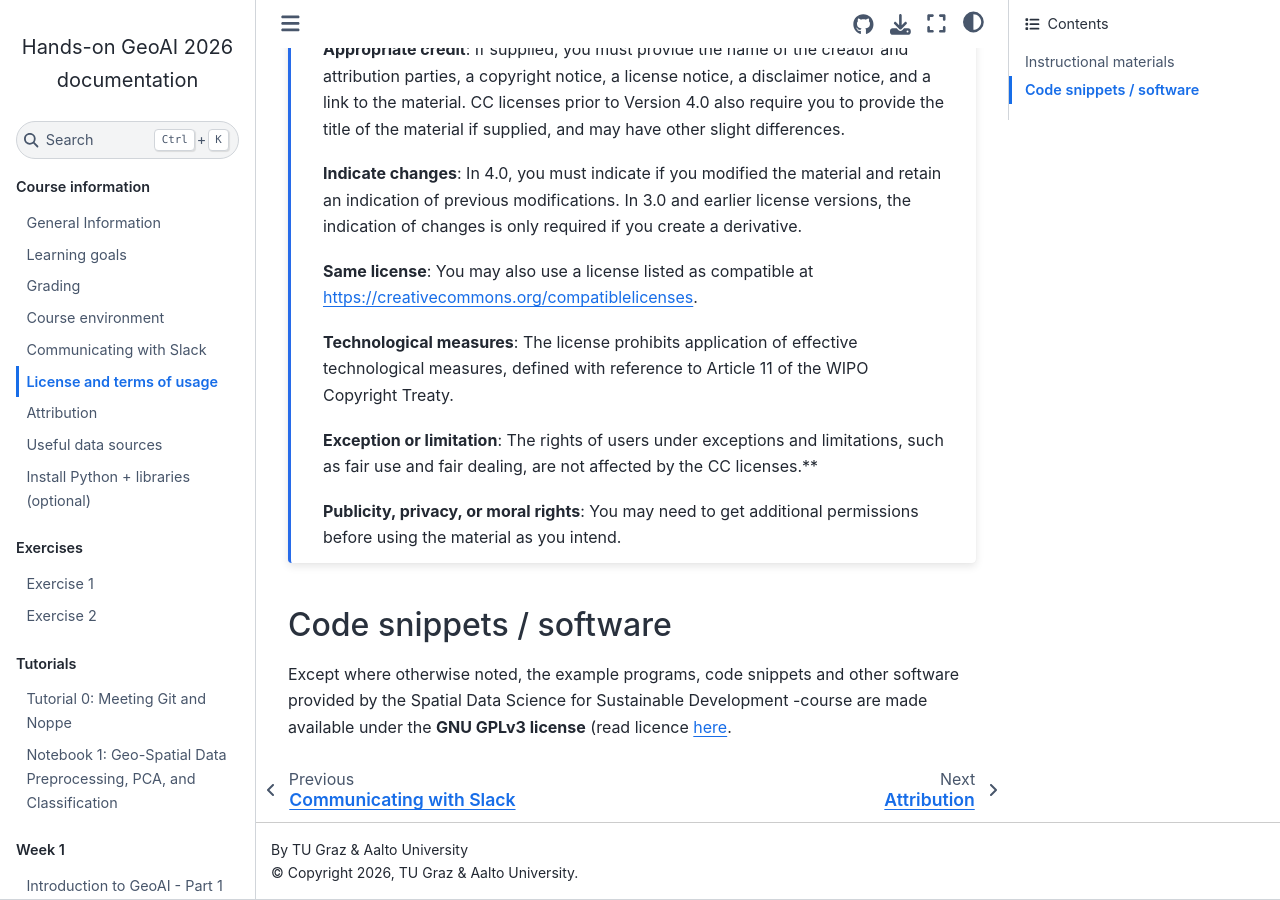
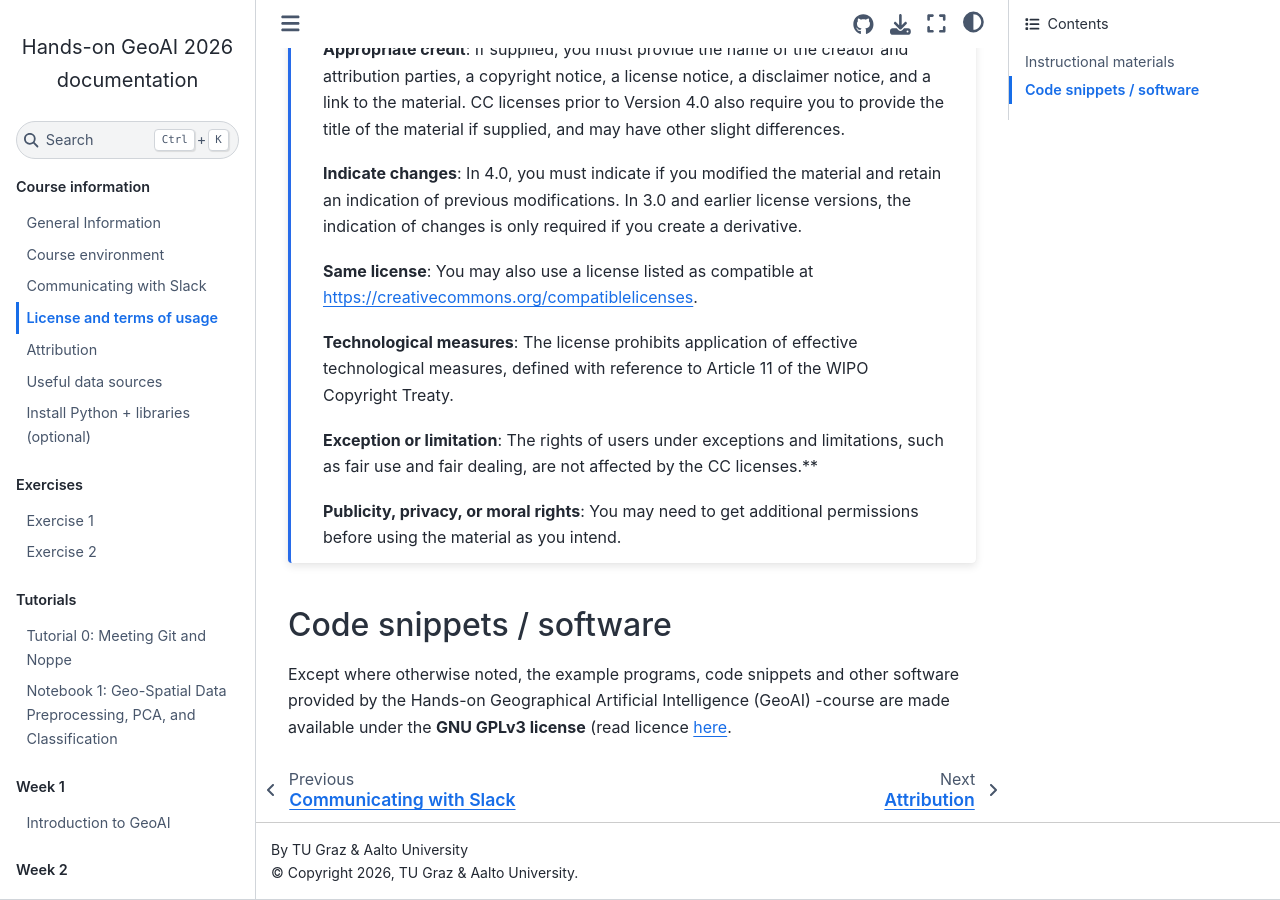
Before and after one commit to Hands-on-GeoAI/course-site, a Sphinx documentation site: the page built from source/course-info/License-terms.rst, in a window 1280 px wide and 900 px high, scrolled down 1502 px. Built offline with Sphinx 7.4.7 and the Sphinx Book theme 1.1.4, drawn with Linux system fonts in a browser that asks for light colours; pages that are not in the unit, such as notebooks, are missing from menus; some of the changed text lies outside the part shown.

Commit message:
updating license.rst

```diff
--- a/source/course-info/License-terms.rst
+++ b/source/course-info/License-terms.rst
@@ -77,5 +77,5 @@ Code snippets / software
 ------------------------
 
 Except where otherwise noted, the example programs, code snippets and other software provided by the
-Spatial Data Science for Sustainable Development -course are made available under the **GNU GPLv3 license**
+Hands-on Geographical Artificial Intelligence (GeoAI) -course are made available under the **GNU GPLv3 license**
 (read licence `here <https://www.gnu.org/licenses/gpl.html>`_.
--- a/source/index.rst
+++ b/source/index.rst
@@ -166,8 +166,8 @@ Contents
     :caption: Course information
 
     course-info/course-info
-    course-info/learning-goals
-    course-info/grading
+    .. course-info/learning-goals
+    .. course-info/grading
     course-info/course-environment-components
     course-info/slack-usage
     course-info/License-terms
--- a/source/lessons/L1/intro-to-GeoAI.rst
+++ b/source/lessons/L1/intro-to-GeoAI.rst
@@ -1,4 +1,4 @@
-Introduction to GeoAI - Part 1 (EXP)
+Introduction to GeoAI
 ==============================
 
 .. raw:: html
```
